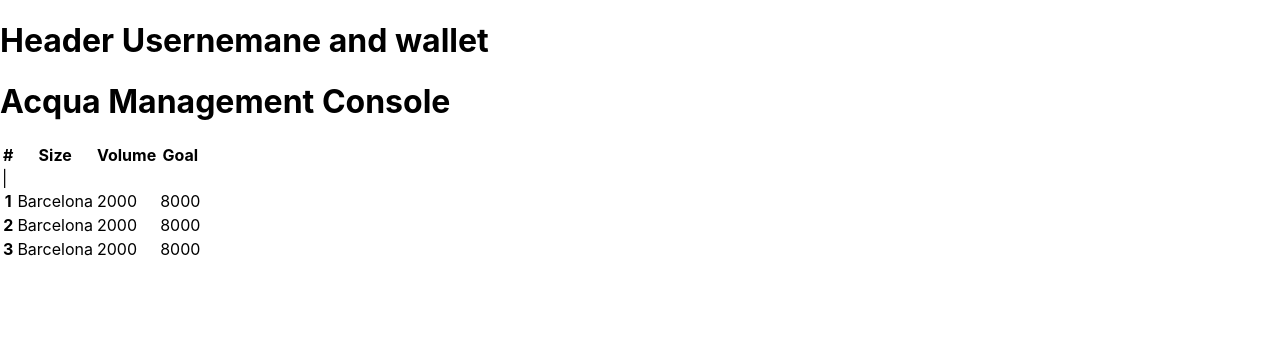
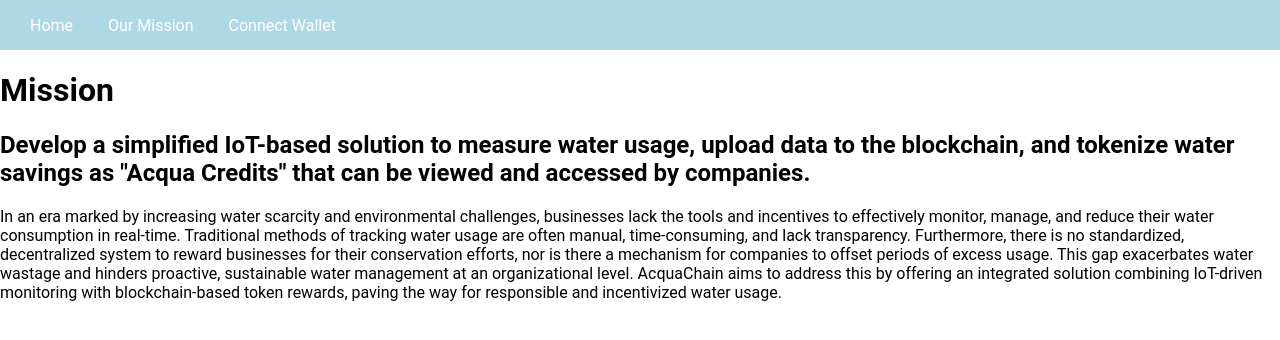
Before and after one commit to asusrid/acquaticos, a React (Create React App) app in the folder frontend/: page /about in a window 1280 px wide. Shown: the top 340 px of the page. Built offline with nearby package versions, Linux system fonts and the light colour scheme; the HTML template or start-up script is replaced by a standard one.

Commit message:
changes in the fron end

```diff
--- a/frontend/package.json
+++ b/frontend/package.json
@@ -9,10 +9,14 @@
     "@testing-library/jest-dom": "^5.17.0",
     "@testing-library/react": "^13.4.0",
     "@testing-library/user-event": "^13.5.0",
+    "@walletconnect/web3-provider": "^1.8.0",
     "react": "^18.2.0",
     "react-dom": "^18.2.0",
+    "react-router-dom": "^6.17.0",
     "react-scripts": "5.0.1",
+    "stream-browserify": "^3.0.0",
     "web-vitals": "^2.1.4",
+    "web3modal": "^1.9.12",
     "xdcpay-web3modal": "^1.0.4"
   },
   "scripts": {
--- a/frontend/src/App.css
+++ b/frontend/src/App.css
@@ -1,3 +1,32 @@
-.App {
-  text-align: center;
+body{
+  font-family: 'Roboto', sans-serif;
 }
+nav {
+  background-color: lightblue; /* El color de fondo de la barra de navegación */
+  height: 50px; /* La altura de la barra de navegación */
+  display: flex; /* Usamos flexbox para alinear los elementos en la barra de navegación */
+  justify-content: flex-start; /* Alinea los elementos al comienzo de la barra de navegación */
+  align-items: center; /* Centra los elementos verticalmente */
+  padding: 0 0; /* Añade un poco de padding a los lados de la barra de navegación */
+  width: 100vw;
+  margin: 0;
+  overflow-x: hidden;
+}
+
+ul {
+  list-style-type: none; /* Elimina los puntos de la lista */
+  margin: 0; /* Elimina los márgenes de la lista */
+  padding: 30px; /* Elimina el padding de la lista */
+  display: flex; /* Usamos flexbox para alinear los elementos de la lista */
+}
+
+li {
+  margin-right: 35px; /* Añade un margen a la derecha de cada elemento de la lista */
+}
+
+li a {
+  letter-spacing: 0px;
+  color: #FFFFFF;
+  opacity: 1;
+  text-decoration: none; /* Elimina el subrayado de los enlaces */
+}
--- a/frontend/src/App.js
+++ b/frontend/src/App.js
@@ -1,46 +1,37 @@
+import { BrowserRouter as Router, Link, Route, Routes } from "react-router-dom";
+import DataTable from './components/dataTable';
+import JoinWallet from "./components/joinWallet";
+import OurMission from "./components/OurMission";
 import './App.css';
-// import Table from 'react-bootstrap/Table';
 
 const App = () => {
   return (
     <div>
-      <h1>Header Usernemane and wallet</h1>
+       <Router>
       <div>
-        <h1>Acqua Management Console</h1>
+        <nav>
+          <ul>
+            <li>
+              <Link to="/">Home</Link>
+            </li>
+            <li>
+              <Link to="/about">Our Mission</Link>
+            </li>
+            <li>
+              <Link to="/fcode">Connect Wallet</Link>
+            </li>
+          </ul>
+        </nav>
+        <Routes>
+          <Route path="/" element={<DataTable />} />
+          <Route path="/about" element={<OurMission />} />
+          <Route path="/fcode" element={<JoinWallet />} />
+        </Routes>
       </div>
-      <div className="table-container">
-        <table className="table table-striped">
-|          <thead class="thead-dark">
-            <tr>
-              <th scope="col">#</th>
-              <th scope="col">Size</th>
-              <th scope="col">Volume</th>
-              <th scope="col">Goal</th>
-            </tr>
-          </thead>
-          <tbody>
-            <tr>
-              <th scope="row">1</th>
-              <td>Barcelona</td>
-              <td>2000</td>
-              <td>8000</td>
-            </tr>
-            <tr>
-              <th scope="row">2</th>
-              <td>Barcelona</td>
-              <td>2000</td>
-              <td>8000</td>
-            </tr>
-            <tr>
-              <th scope="row">3</th>
-              <td>Barcelona</td>
-              <td>2000</td>
-              <td>8000</td>
-            </tr>
-          </tbody>
-        </table>
-      </div>
+    </Router>
+
     </div>
+
   );
 };
 
--- /dev/null
+++ b/frontend/src/components/OurMission.js
@@ -0,0 +1,22 @@
+
+const OurMission = () => {
+  return (
+    <div>
+        <h1>Mission</h1>
+        <h2>Develop a simplified IoT-based solution to measure water usage,
+             upload data to the blockchain, and tokenize water savings as
+              "Acqua Credits" that can be viewed and accessed by companies.</h2>
+        <p>
+        In an era marked by increasing water scarcity and environmental challenges,
+         businesses lack the tools and incentives to effectively monitor, manage, and reduce their water consumption in real-time.
+         Traditional methods of tracking water usage are often manual, time-consuming, and lack transparency. Furthermore, there is no standardized, decentralized system to reward businesses for their conservation efforts, nor is there a mechanism for companies to offset periods of excess usage. This gap exacerbates water wastage and hinders proactive, sustainable water management at an organizational level. AcquaChain aims to address this by offering an integrated solution combining IoT-driven monitoring with blockchain-based token rewards,
+         paving the way for responsible and incentivized water usage.
+        </p>
+
+
+    </div>
+
+  );
+};
+
+export default OurMission;
--- /dev/null
+++ b/frontend/src/components/dataTable.js
@@ -0,0 +1,38 @@
+
+const DataTable = () => {
+  return (
+    <div>
+        <h1>Company Name</h1>
+      <div className="table-container">
+        <table className="table table-striped">
+|          <thead class="thead-dark">
+            <tr>
+              <th scope="col">Side</th>
+              <th scope="col">Volume</th>
+              <th scope="col">Bench Mark</th>
+            </tr>
+          </thead>
+          <tbody>
+            <tr>
+              <td>Barcelona</td>
+              <td>2000</td>
+              <td>8000</td>
+            </tr>
+            <tr>
+              <td>Barcelona</td>
+              <td>2000</td>
+              <td>8000</td>
+            </tr>
+            <tr>
+              <td>Barcelona</td>
+              <td>2000</td>
+              <td>8000</td>
+            </tr>
+          </tbody>
+        </table>
+      </div>
+    </div>
+  );
+};
+
+export default DataTable;
--- /dev/null
+++ b/frontend/src/components/joinWallet.js
@@ -0,0 +1,34 @@
+import React, { Component } from 'react'
+import Web3Modal from 'web3modal';
+import { getXdcModal } from 'xdcpay-web3modal'
+import WalletConnect from "@walletconnect/web3-provider";
+
+const JoinWallet = () => {
+
+    //const web3Modal = new Web3Modal({
+      //  cacheProvider: true,
+    //    disableInjectedProvider: false,
+    //    providerOptions: {
+    //      walletconnect: {
+    //        package: WalletConnect, // required
+    //        options: {
+    //          infuraId: "223f20f418c34a758240a7f416435110", // Required
+    //          network: "mainnet",
+    //          qrcodeModalOptions: {
+    //            mobileLinks: ["rainbow", "metamask", "argent", "trust", "imtoken", "pillar"]
+    //          }
+    //        }
+    //      },
+    //      'custom-xdc': getXdcModal, // Add One line for  xdc pay web3modal provider
+    //    }
+    //  });
+  return (
+    <div>
+        <h1> Join Wallet</h1>
+
+    </div>
+
+  );
+};
+
+export default JoinWallet;
```
Also changed, not shown: 2 other files (tests, documents, lock files or other folders).
